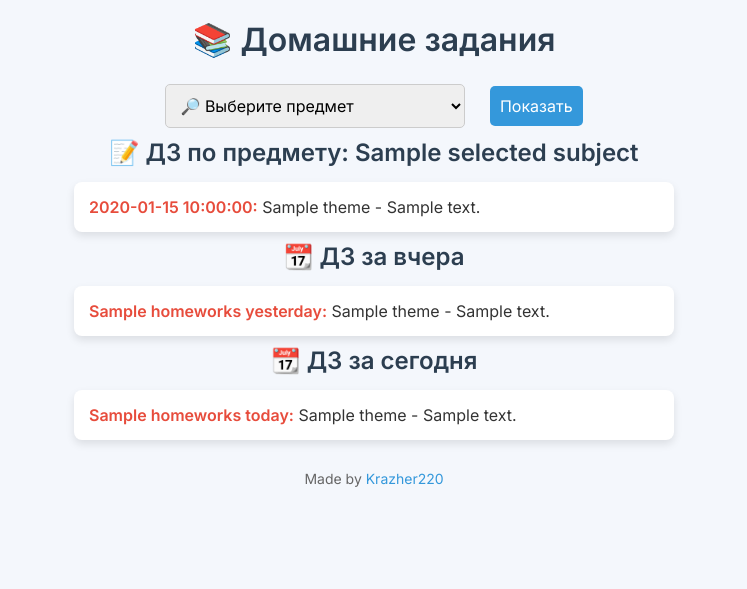
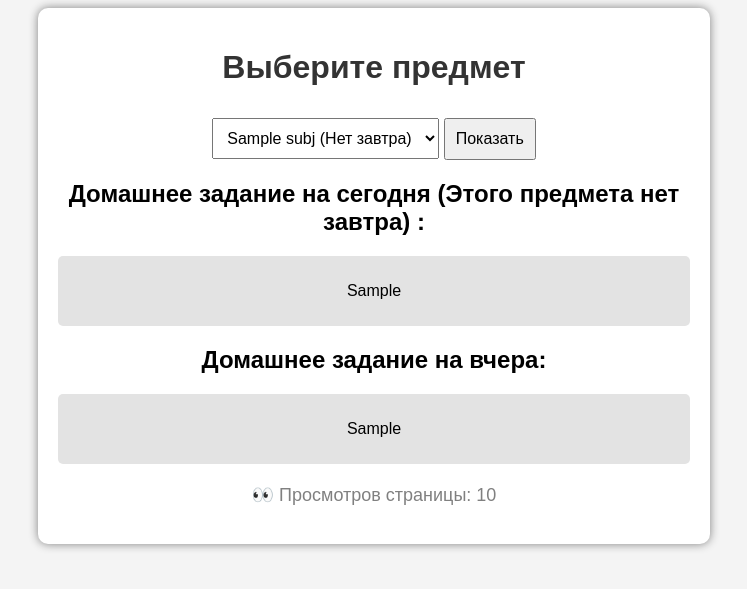
Before and after one commit to Krazher220-Ceo/bilimclass-site, a Flask app: template templates/index.html in a window 1280 px wide. Shown: the top 589 px of the page, without its empty margins (266-1013 px from the left). Run offline with Flask 3, Linux system fonts and the light colour scheme; the template is opened without the code that fills it: most values are stand-ins (such as "Sample title", 1, 10 or a date in 2020).

Commit message:
Update index.html

```diff
--- a/templates/index.html
+++ b/templates/index.html
@@ -3,123 +3,56 @@
 <head>
     <meta charset="UTF-8">
     <meta name="viewport" content="width=device-width, initial-scale=1.0">
-    <title>Домашние задания</title>
-    <link rel="preconnect" href="https://fonts.googleapis.com">
-    <link href="https://fonts.googleapis.com/css2?family=Inter:wght@300;400;600&display=swap" rel="stylesheet">
+    <title>Домашнее задание</title>
     <style>
-        * {
-            box-sizing: border-box;
-            margin: 0;
-            padding: 0;
-            font-family: 'Inter', sans-serif;
-        }
-        body {
-            background: #f4f7fc;
-            color: #333;
-            text-align: center;
-            padding: 20px;
-        }
-        h1, h2 {
-            margin-bottom: 15px;
-            font-weight: 600;
-            color: #2c3e50;
-        }
-        select, button {
-            padding: 10px;
-            margin: 10px;
-            border-radius: 5px;
-            border: 1px solid #ccc;
-            font-size: 16px;
-        }
-        select {
-            width: 300px;
-        }
-        button {
-            background: #3498db;
-            color: white;
-            border: none;
-            cursor: pointer;
-        }
-        button:hover {
-            background: #2980b9;
-        }
-        .container {
-            max-width: 600px;
-            margin: auto;
-            text-align: left;
-        }
-        .homework {
-            background: white;
-            padding: 15px;
-            margin: 10px 0;
-            border-radius: 8px;
-            box-shadow: 0 4px 8px rgba(0, 0, 0, 0.1);
-        }
-        .homework strong {
-            color: #e74c3c;
-        }
-        .footer {
-            margin-top: 30px;
-            font-size: 14px;
-            color: #666;
-        }
-        .footer a {
-            color: #3498db;
-            text-decoration: none;
-        }
+        body { font-family: Arial, sans-serif; text-align: center; background: #f4f4f4; }
+        .container { width: 50%; margin: auto; background: white; padding: 20px; border-radius: 10px; box-shadow: 0px 0px 10px gray; }
+        h1 { color: #333; }
+        select, button { padding: 10px; margin-top: 10px; font-size: 16px; }
+        .homework { margin-top: 20px; padding: 10px; background: #e3e3e3; border-radius: 5px; }
+        .views { font-size: 18px; color: gray; margin-top: 20px; }
+        .subject-tomorrow { font-size: 16px; color: #555; margin-top: 10px; }
     </style>
 </head>
 <body>
-
-    <h1>📚 Домашние задания</h1>
+    <div class="container">
+        <h1>Выберите предмет</h1>
         <form method="POST">
             <select name="subject">
-            <option value="">🔎 Выберите предмет</option>
-            {% for subject in subjects %}
-            <option value="{{ subject }}" {% if subject == selected_subject %}selected{% endif %}>
-                {{ subject }}
+                {% for subj, has_tomorrow in subject_options.items() %}
+                    <option value="{{ subj }}" {% if subj == subject %}selected{% endif %}>
+                        {{ subj }} {% if has_tomorrow %}(Есть завтра) {% else %}(Нет завтра) {% endif %}
                     </option>
                 {% endfor %}
             </select>
             <button type="submit">Показать</button>
         </form>
 
-    {% if selected_subject %}
-    <h2>📝 ДЗ по предмету: {{ selected_subject }}</h2>
-    <div class="container">
-        {% for hw in homeworks %}
+        <h2>Домашнее задание на сегодня{% if subject_tomorrow %} (Этот предмет есть завтра) {% else %} (Этого предмета нет завтра) {% endif %}:</h2>
         <div class="homework">
-            <strong>{{ hw.date }}:</strong> {{ hw.theme }} - {{ hw.body }}
-        </div>
+            {% if homework_today %}
+                {% for hw in homework_today %}
+                    <p>{{ hw }}</p>
+                {% endfor %}
             {% else %}
-        <p>❌ ДЗ по этому предмету не найдено.</p>
-        {% endfor %}
-    </div>
+                <p>Нет домашнего задания.</p>
             {% endif %}
-
-    <h2>📆 ДЗ за вчера</h2>
-    <div class="container">
-        {% for hw in homeworks_yesterday %}
-        <div class="homework">
-            <strong>{{ hw.subjectName }}:</strong> {{ hw.theme }} - {{ hw.body }}
-        </div>
-        {% else %}
-        <p>✅ Домашнего задания за вчера нет.</p>
-        {% endfor %}
         </div>
 
-    <h2>📆 ДЗ за сегодня</h2>
-    <div class="container">
-        {% for hw in homeworks_today %}
+        <h2>Домашнее задание на вчера:</h2>
         <div class="homework">
-            <strong>{{ hw.subjectName }}:</strong> {{ hw.theme }} - {{ hw.body }}
-        </div>
+            {% if homework_yesterday %}
+                {% for hw in homework_yesterday %}
+                    <p>{{ hw }}</p>
+                {% endfor %}
             {% else %}
-        <p>✅ Домашнего задания на сегодня нет.</p>
-        {% endfor %}
+                <p>Нет домашнего задания.</p>
+            {% endif %}
         </div>
 
-    <p class="footer">Made by <a href="https://github.com/Krazher220-Ceo">Krazher220</a></p>
-
+        <div class="views">
+            <p>👀 Просмотров страницы: {{ views }}</p>
+        </div>
+    </div>
 </body>
 </html>
```
Lines whose indentation alone changed are shown as unchanged.
